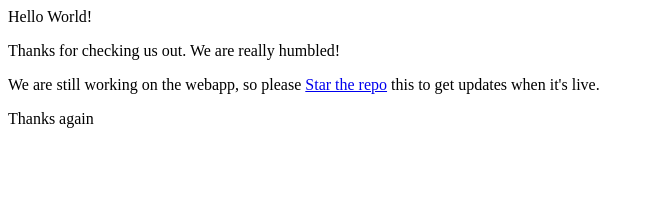
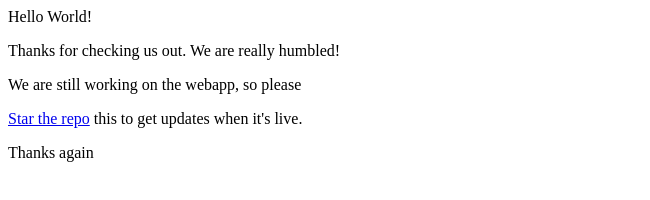
Before and after one commit to petr-tik/optimal_meeting, a plain HTML site: page index.html in a window 1280 px wide. Shown: the whole page, without its empty margins (0-650 px from the left). Drawn offline with Linux system fonts and the light colour scheme.

Commit message:
Update index.html

```diff
--- a/index.html
+++ b/index.html
@@ -1,8 +1,8 @@
 Hello World!
 <p> Thanks for checking us out. We are really humbled! <p>
 
-<p> We are still working on the webapp, so please
-<a href="https://github.com/petr-tik/optimal_meeting">Star the repo</a> this to get updates when it's live. <p>
+<p> We are still working on the webapp, so please <p>
+<a href="https://github.com/petr-tik/optimal_meeting">Star the repo</a> this to get updates when it's live.
 
 
 <p> Thanks again <p>
```
